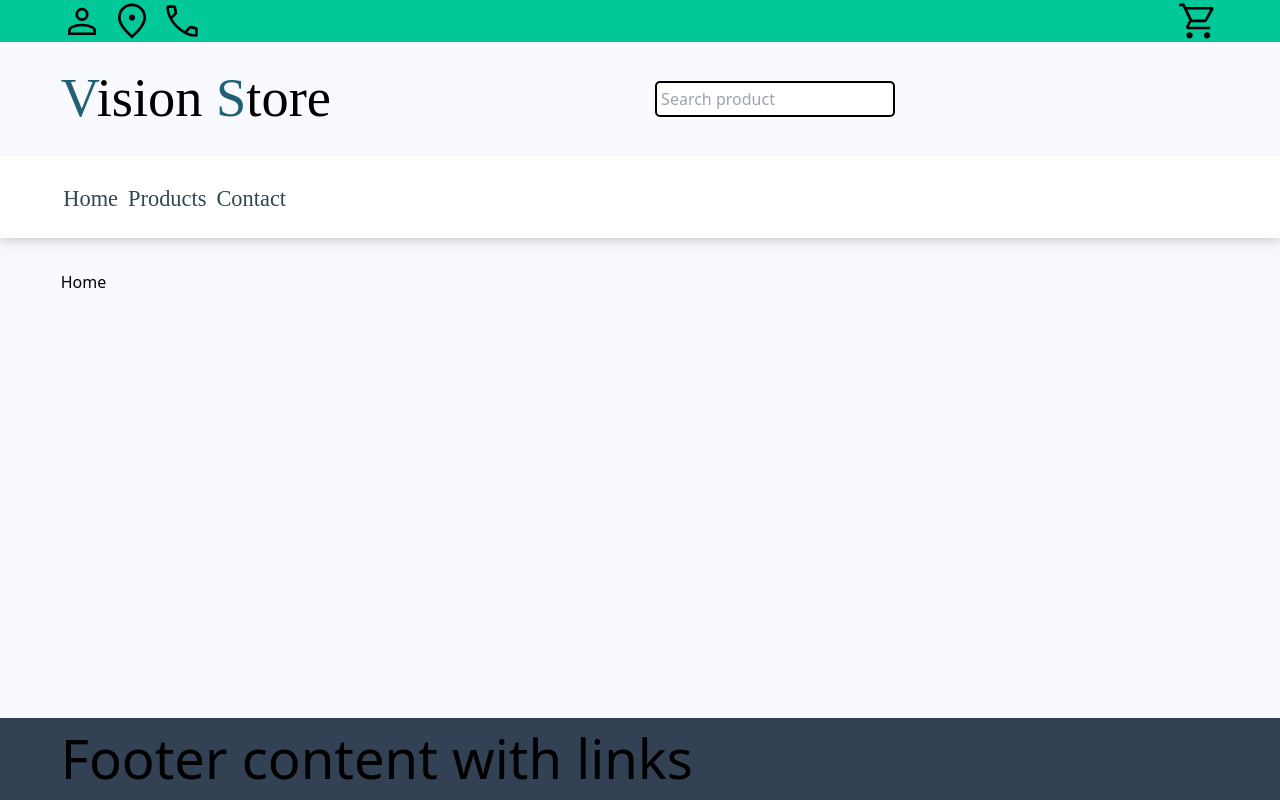
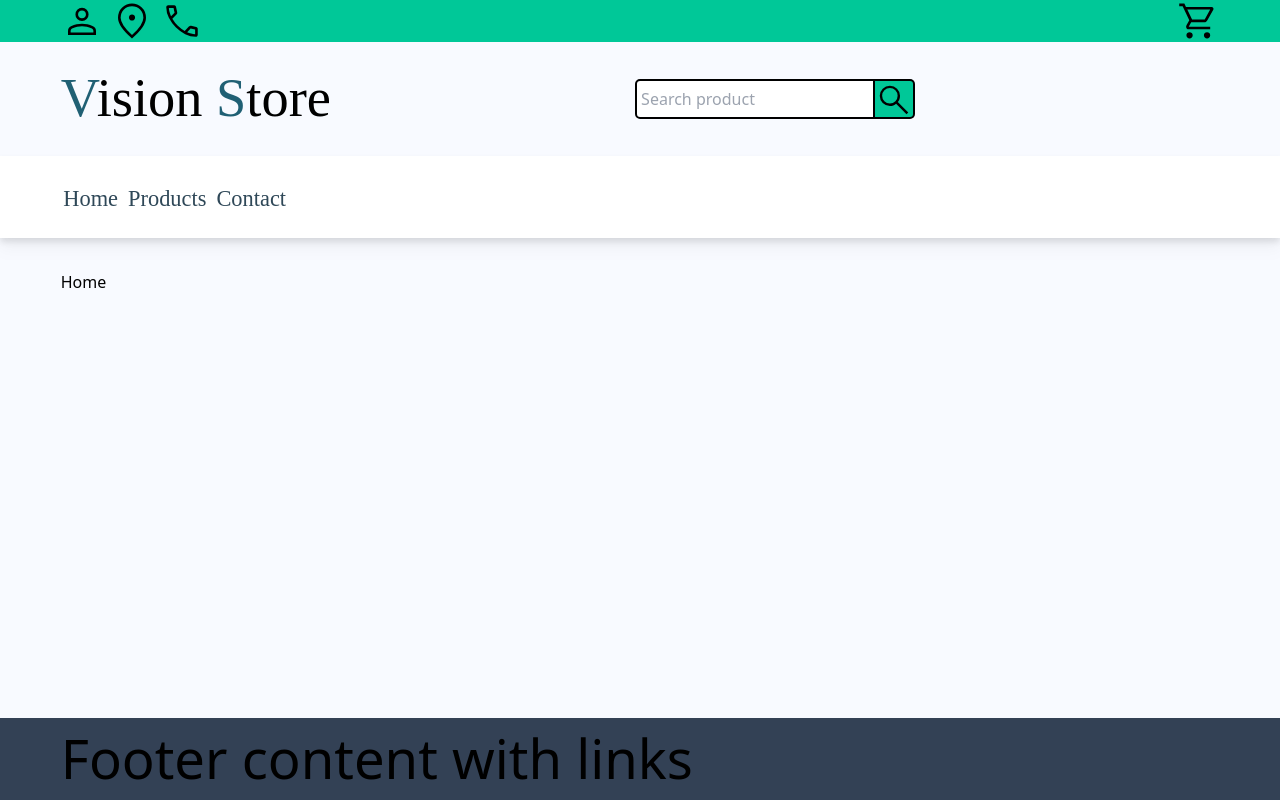
Before and after one commit to LAakerberg/online-shop-project, a React (Vite) app: page / in a window 1280 px wide. Built offline with nearby package versions, Linux system fonts and the light colour scheme.

Commit message:
Adding new styles for header search

```diff
--- a/src/index.css
+++ b/src/index.css
@@ -109,6 +109,28 @@ h1 h2 h3 h4 h5 h6 {
   background-color: #00c898;
 }
 
+/* Search input and button style */
+
+input[id='search_item'] {
+  min-width: 200px;
+  max-width: 350px;
+  border: 2px solid black;
+  border-radius: 5px 0px 0px 5px;
+}
+
+.search_button {
+  background-color: #00c898;
+  border-radius: 0px 5px 5px 0px;
+  border-top: 2px solid black;
+  border-right: 2px solid black;
+  border-bottom: 2px solid black;
+}
+
+.search_button:hover {
+  background-color: #01f3bb;
+  color: #fff;
+}
+
 /* Styling of contact form */
 
 input[id='contact_form'],
--- a/src/layout/Header.jsx
+++ b/src/layout/Header.jsx
@@ -2,6 +2,9 @@ import React from 'react';
 import { Navbar } from '../components/navigation/Navbar';
 import Cart from '../assets/icons/shopping_cart_FILL0_wght400_GRAD0_opsz48.svg';
 import Profile from '../assets/icons/person_FILL0_wght400_GRAD0_opsz48.svg';
+import Location from '../assets/icons/location_on_FILL0_wght400_GRAD0_opsz48.svg';
+import Call from '../assets/icons/call_FILL0_wght400_GRAD0_opsz48.svg';
+import Search from '../assets/icons/search_FILL0_wght400_GRAD0_opsz48.svg';
 
 // import { Link } from 'react-router-dom';
 
@@ -19,17 +22,13 @@ export function Header() {
               </div>
               <div className="flex">
                 <img
-                  src="/src/assets/icons/location_on_FILL0_wght400_GRAD0_opsz48.svg"
+                  src={Location}
                   alt="Shopping cart icon"
                   className="icons"
                 />
               </div>
               <div className="flex">
-                <img
-                  src="/src/assets/icons/call_FILL0_wght400_GRAD0_opsz48.svg"
-                  alt="Shopping cart icon"
-                  className="icons"
-                />
+                <img src={Call} alt="Shopping cart icon" className="icons" />
               </div>
               <div className="flex flex-1 justify-end">
                 <img src={Cart} alt="Shopping cart icon" className="icons" />
@@ -46,9 +45,17 @@ export function Header() {
                 <span className="greenCap">S</span>tore
               </h1>
             </div>
-            <div className="text-center justify-center flex-1 self-center">
-              <input className="m-auto p-1 w-60" placeholder="Search product" />
-              <button className="hidden">Search</button>
+            <div className="self-center laptop:flex laptop:flex-1">
+              <div className="flex flex-1 m-auto justify-center">
+                <input
+                  id="search_item"
+                  className="m-0 p-1 w-60 h-10"
+                  placeholder="Search product"
+                />
+                <button className="search_button w-10 h-10 m-0">
+                  <img src={Search} alt="Shopping cart icon" className="" />
+                </button>
+              </div>
             </div>
           </div>
         </div>
```
